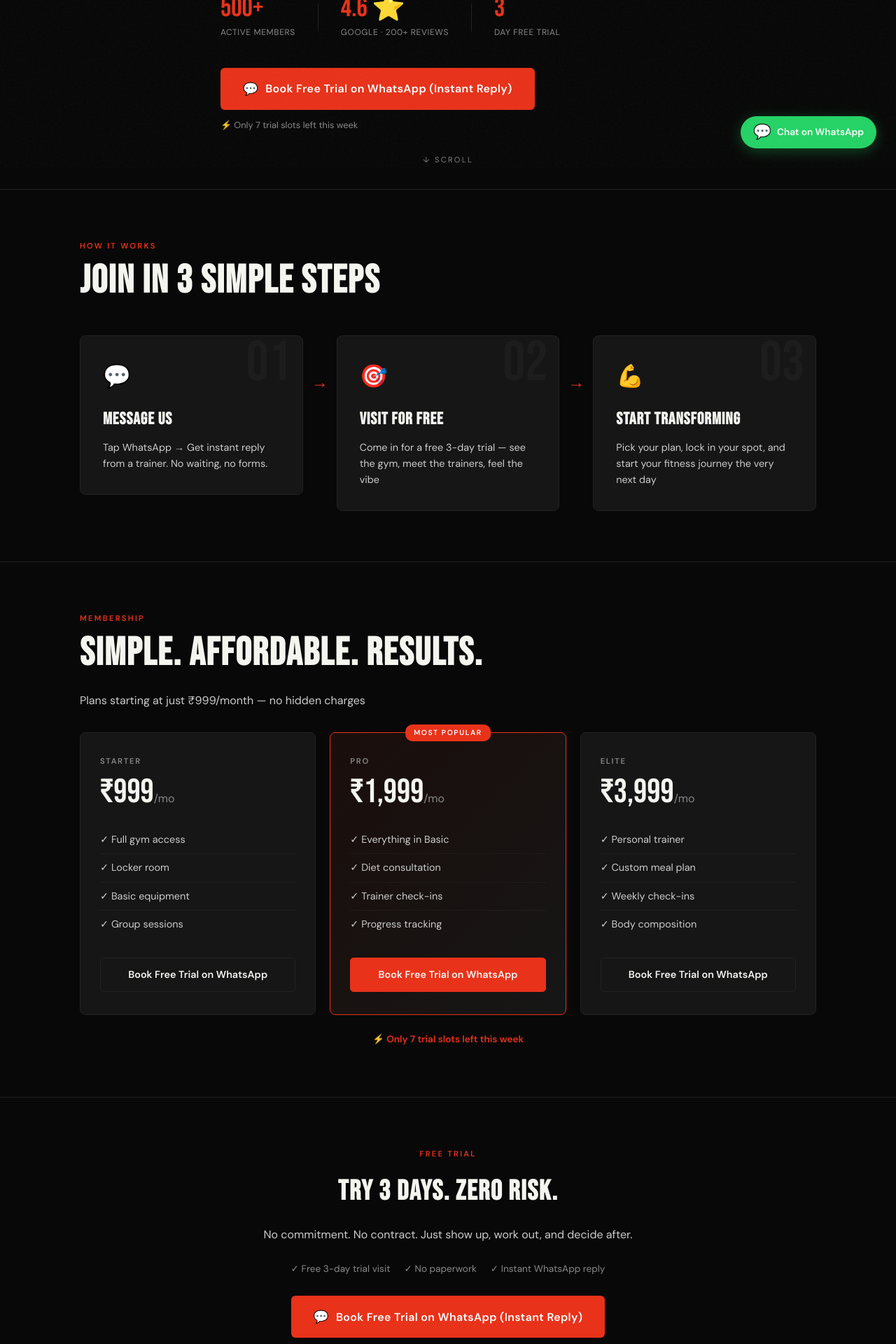
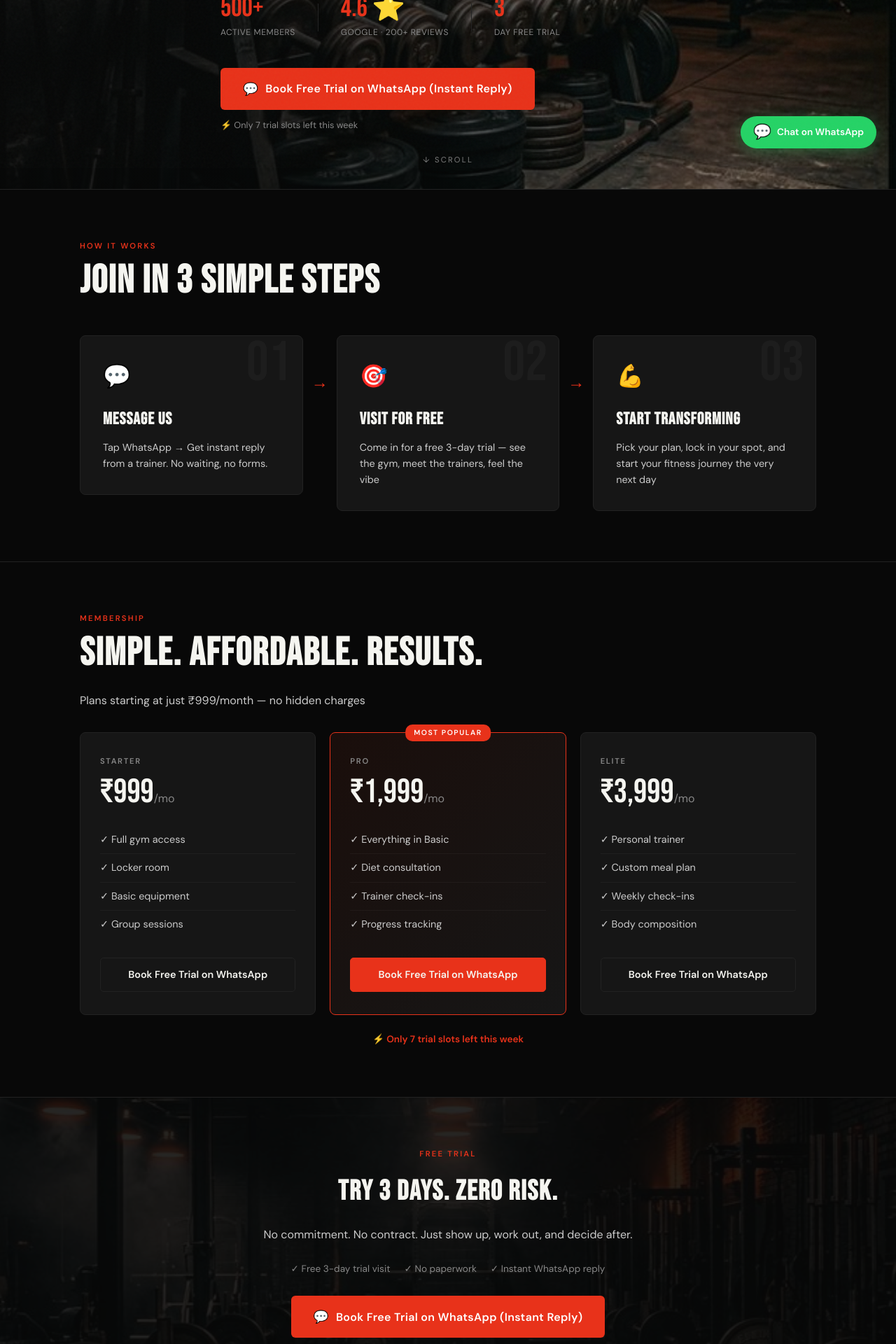
Before and after one commit to roraks24/website-for-leads, a Flask app: page / in a window 1280 px wide. Shown: the part 560-2480 px from the top of the page at 70% size. Run offline with Flask 3, Linux system fonts and the light colour scheme.

Commit message:
Add gym background images with dark overlays to hero, free trial, and CTA sections

```diff
--- a/app.py
+++ b/app.py
@@ -2,6 +2,7 @@ from flask import Flask, render_template, request, jsonify
 from datetime import datetime
 
 app = Flask(__name__)
+app.config['SEND_FILE_MAX_AGE_DEFAULT'] = 0
 
 # Config - change these
 GYM_NAME = "VIEWSONIC FITNESS"
--- a/static/css/style.css
+++ b/static/css/style.css
@@ -124,6 +124,26 @@ body {
     position: relative;
     padding: 120px 0 80px;
     overflow: hidden;
+    background: url('/static/images/hero-bg.png') center/cover no-repeat;
+}
+
+.hero::after {
+    content: '';
+    position: absolute;
+    inset: 0;
+    background: linear-gradient(
+        105deg,
+        rgba(8, 8, 8, 0.92) 0%,
+        rgba(8, 8, 8, 0.78) 40%,
+        rgba(8, 8, 8, 0.55) 70%,
+        rgba(8, 8, 8, 0.35) 100%
+    );
+    z-index: 1;
+}
+
+.hero > * {
+    position: relative;
+    z-index: 2;
 }
 
 .hero::before {
@@ -131,8 +151,9 @@ body {
     position: absolute;
     top: -200px; right: -200px;
     width: 600px; height: 600px;
-    background: radial-gradient(circle, rgba(232, 50, 26, 0.12) 0%, transparent 70%);
+    background: radial-gradient(circle, rgba(232, 50, 26, 0.18) 0%, transparent 70%);
     pointer-events: none;
+    z-index: 2;
 }
 
 .hero-bg-text {
@@ -141,10 +162,11 @@ body {
     transform: translateY(-50%);
     font-family: var(--font-display);
     font-size: min(30vw, 320px);
-    color: rgba(255,255,255,0.02);
+    color: rgba(255,255,255,0.03);
     line-height: 1;
     pointer-events: none;
     user-select: none;
+    z-index: 2;
 }
 
 .hero-badge {
@@ -421,6 +443,22 @@ body {
 .lead-section {
     padding: 72px 0;
     border-top: 1px solid var(--border);
+    position: relative;
+    overflow: hidden;
+    background: url('/static/images/section-bg.png') center/cover no-repeat fixed;
+}
+
+.lead-section::before {
+    content: '';
+    position: absolute;
+    inset: 0;
+    background: rgba(8, 8, 8, 0.88);
+    z-index: 0;
+}
+
+.lead-section > * {
+    position: relative;
+    z-index: 1;
 }
 
 .lead-box-centered {
@@ -558,6 +596,20 @@ body {
     position: relative;
     overflow: hidden;
     border-top: 1px solid var(--border);
+    background: url('/static/images/training-bg.png') center/cover no-repeat fixed;
+}
+
+.final-cta::after {
+    content: '';
+    position: absolute;
+    inset: 0;
+    background: rgba(8, 8, 8, 0.82);
+    z-index: 0;
+}
+
+.final-cta > * {
+    position: relative;
+    z-index: 1;
 }
 
 .final-cta::before {
@@ -566,8 +618,9 @@ body {
     top: 50%; left: 50%;
     transform: translate(-50%, -50%);
     width: 500px; height: 500px;
-    background: radial-gradient(circle, rgba(232,50,26,0.1) 0%, transparent 70%);
+    background: radial-gradient(circle, rgba(232,50,26,0.15) 0%, transparent 70%);
     pointer-events: none;
+    z-index: 1;
 }
 
 .cta-bg-text {
@@ -713,3 +766,15 @@ body {
     .hero-title { font-size: clamp(2.5rem, 10vw, 4rem); }
     .hero-bg-text { display: none; }
 }
+
+/* ===== SCROLL ANIMATIONS ===== */
+.animate-on-scroll {
+    opacity: 0;
+    transform: translateY(30px);
+    transition: opacity 0.6s ease, transform 0.6s ease;
+}
+
+.animate-on-scroll.visible {
+    opacity: 1;
+    transform: translateY(0);
+}
--- /dev/null
+++ b/static/js/main.js
@@ -0,0 +1,23 @@
+// Intersection Observer for scroll animations
+document.addEventListener('DOMContentLoaded', () => {
+    const observerOptions = {
+        root: null,
+        rootMargin: '0px',
+        threshold: 0.1
+    };
+
+    const observer = new IntersectionObserver((entries) => {
+        entries.forEach(entry => {
+            if (entry.isIntersecting) {
+                entry.target.classList.add('visible');
+                observer.unobserve(entry.target);
+            }
+        });
+    }, observerOptions);
+
+    // Observe all animatable sections
+    document.querySelectorAll('.step, .plan, .benefit, .testi, .lead-box-centered').forEach(el => {
+        el.classList.add('animate-on-scroll');
+        observer.observe(el);
+    });
+});
```
Also changed, not shown: static/images/hero-bg.png (added), static/images/section-bg.png (added), static/images/training-bg.png (added).
